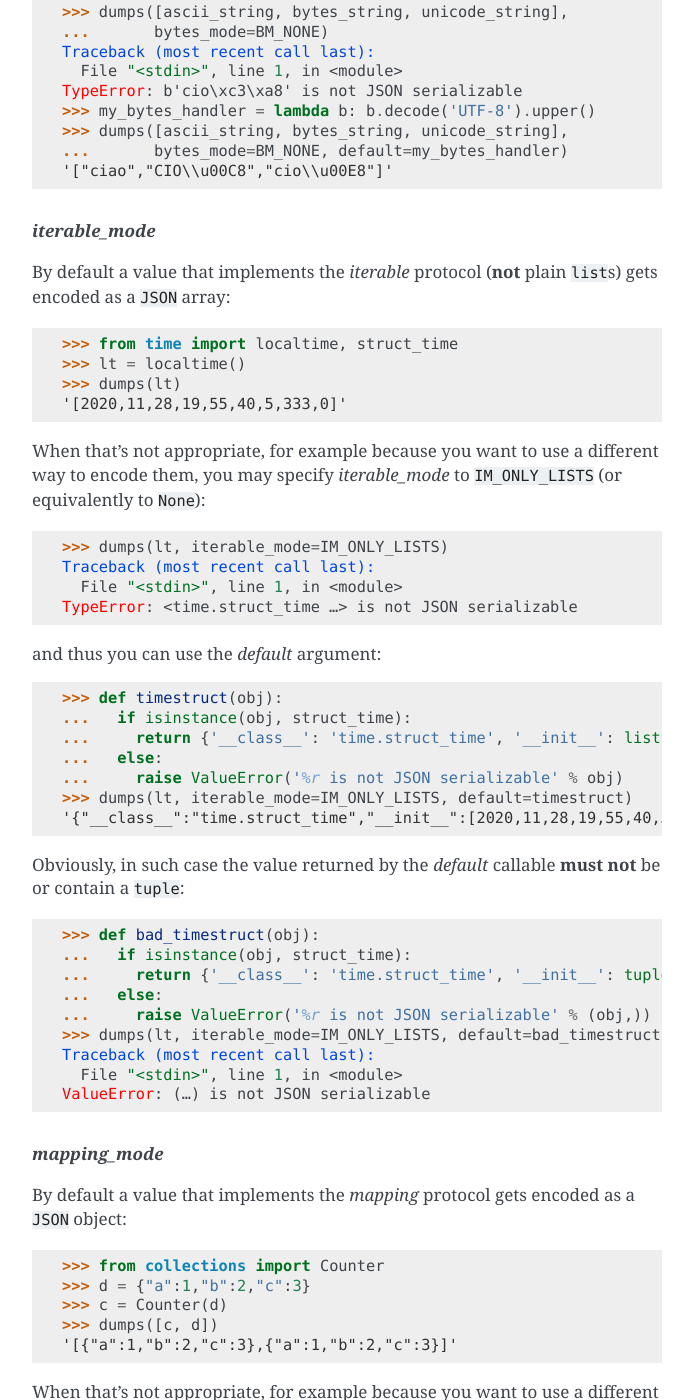
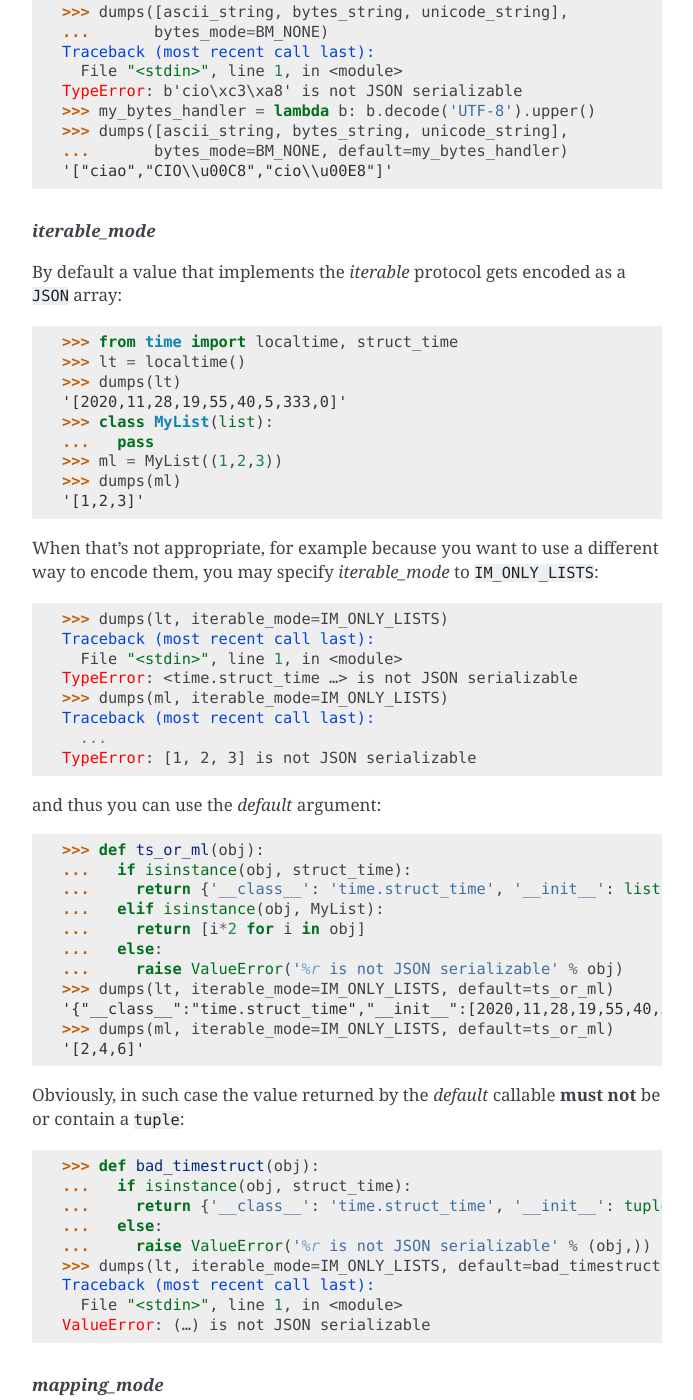
Before and after one commit to python-rapidjson/python-rapidjson, a Sphinx documentation site: the page built from docs/dumps.rst, in a window 1280 px wide and 1400 px high, scrolled down 8434 px. Shown: the whole window, without its empty margins (418-1111 px from the left). Built offline with Sphinx 7.4.7, drawn with Linux system fonts in a browser that asks for light colours.

Commit message:
When iterable mode is IM_ONLY_LISTS use PyList_CheckExact()
This is consistent with the logic used with MM_ONLY_DICTS, and allows to handle subclasses
of list in a custom way, thru the default function/method.

```diff
--- a/docs/dumps.rst
+++ b/docs/dumps.rst
@@ -469,8 +469,8 @@
    .. dumps-iterable-mode:
    .. rubric:: `iterable_mode`
 
-   By default a value that implements the `iterable` protocol (**not** plain ``list``\ s)
-   gets encoded as a ``JSON`` array:
+   By default a value that implements the `iterable` protocol gets encoded as a ``JSON``
+   array:
 
    .. doctest::
 
@@ -478,10 +478,14 @@
       >>> lt = localtime()
       >>> dumps(lt) # doctest: +SKIP
       '[2020,11,28,19,55,40,5,333,0]'
+      >>> class MyList(list):
+      ...   pass
+      >>> ml = MyList((1,2,3))
+      >>> dumps(ml)
+      '[1,2,3]'
 
    When that's not appropriate, for example because you want to use a different way to
-   encode them, you may specify `iterable_mode` to ``IM_ONLY_LISTS`` (or equivalently to
-   ``None``):
+   encode them, you may specify `iterable_mode` to ``IM_ONLY_LISTS``:
 
    .. doctest::
 
@@ -489,18 +493,26 @@
       Traceback (most recent call last):
         File "<stdin>", line 1, in <module>
       TypeError: <time.struct_time …> is not JSON serializable
+      >>> dumps(ml, iterable_mode=IM_ONLY_LISTS)
+      Traceback (most recent call last):
+        ...
+      TypeError: [1, 2, 3] is not JSON serializable
 
    and thus you can use the `default` argument:
 
    .. doctest::
 
-      >>> def timestruct(obj):
+      >>> def ts_or_ml(obj):
       ...   if isinstance(obj, struct_time):
       ...     return {'__class__': 'time.struct_time', '__init__': list(obj)}
+      ...   elif isinstance(obj, MyList):
+      ...     return [i*2 for i in obj]
       ...   else:
       ...     raise ValueError('%r is not JSON serializable' % obj)
-      >>> dumps(lt, iterable_mode=IM_ONLY_LISTS, default=timestruct) # doctest: +SKIP
+      >>> dumps(lt, iterable_mode=IM_ONLY_LISTS, default=ts_or_ml) # doctest: +SKIP
       '{"__class__":"time.struct_time","__init__":[2020,11,28,19,55,40,5,333,0]}'
+      >>> dumps(ml, iterable_mode=IM_ONLY_LISTS, default=ts_or_ml)
+      '[2,4,6]'
 
    Obviously, in such case the value returned by the `default` callable **must not**
    be or contain a ``tuple``:
```
Also changed, not shown: 1 other file.
